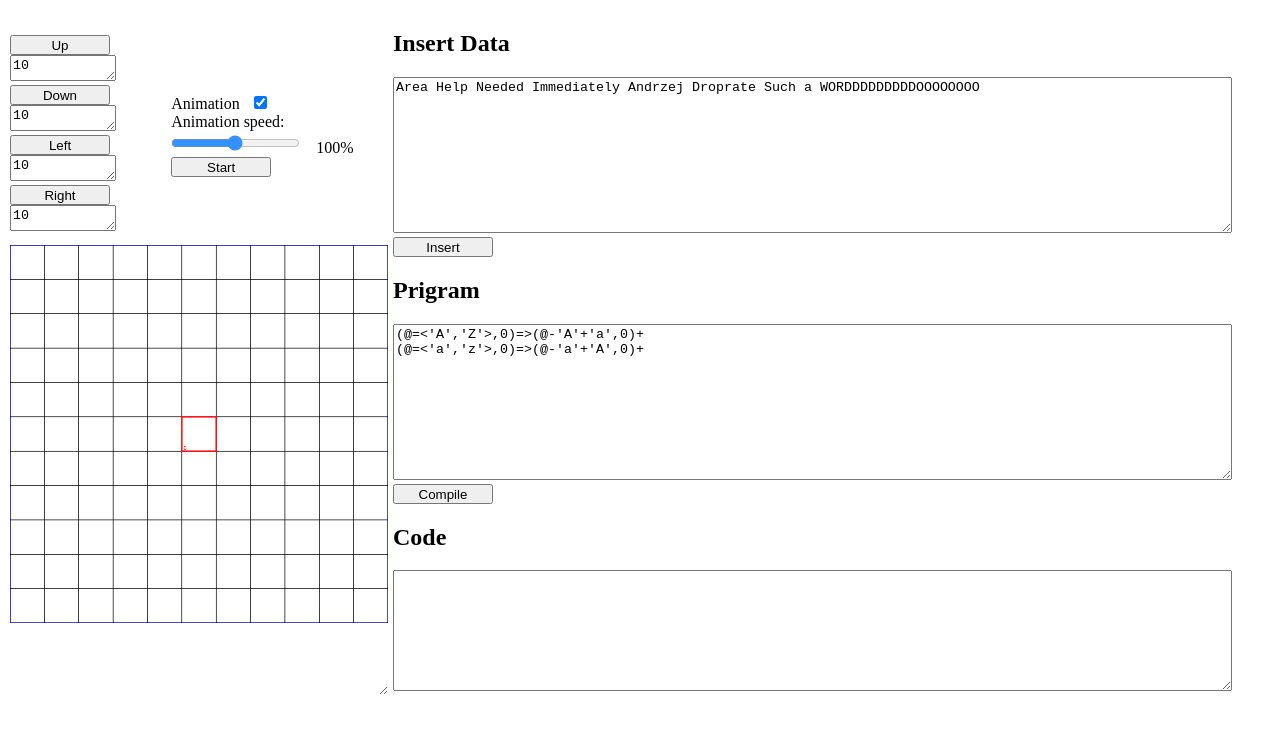
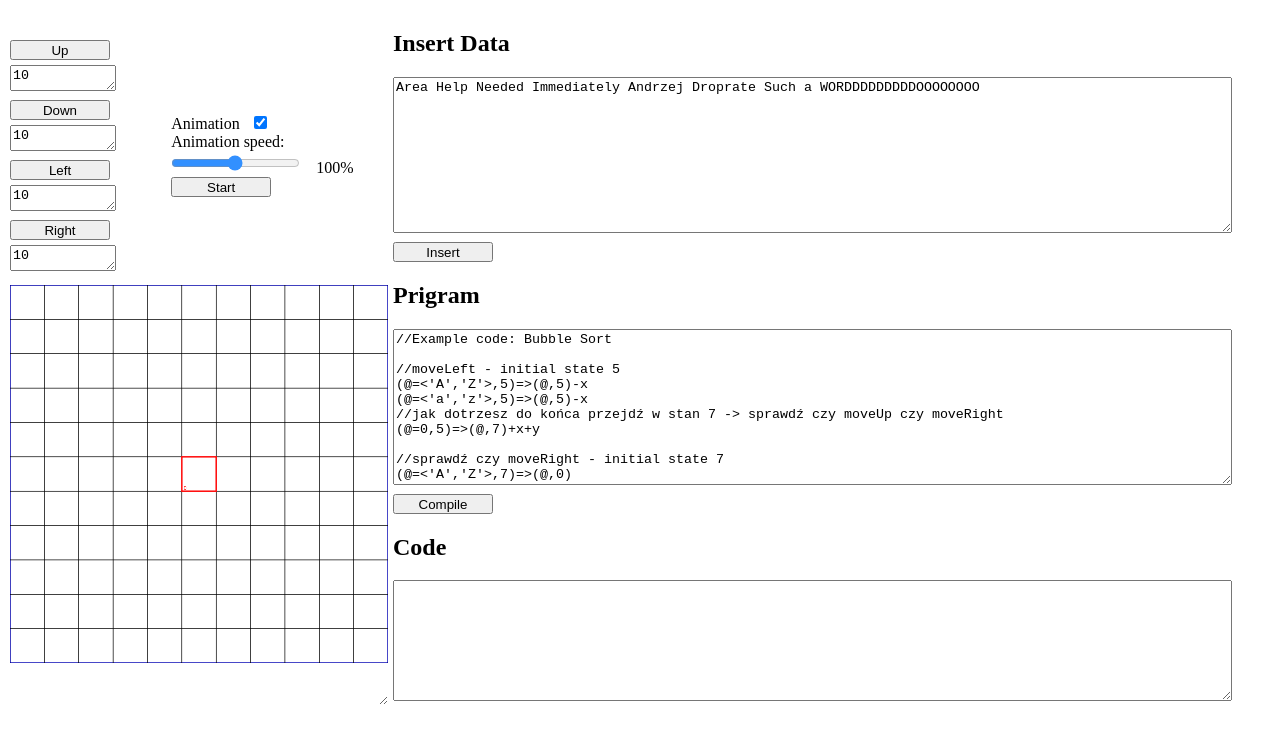
Before and after one commit to Derflin/TuringJS, a plain HTML site: page index.html in a window 1280 px wide. Drawn offline with Linux system fonts and the light colour scheme.

Commit message:
Code Update

```diff
--- a/index.html
+++ b/index.html
@@ -73,8 +73,89 @@
 			</div>
 			<div id="program">
 				<h2>Prigram</h2>
-				<textarea id="inputProgram">(@=<'A','Z'>,0)=>(@-'A'+'a',0)+
-(@=<'a','z'>,0)=>(@-'a'+'A',0)+</textarea>
+				<textarea id="inputProgram">
+//Example code: Bubble Sort
+
+//moveLeft - initial state 5
+(@=<'A','Z'>,5)=>(@,5)-x
+(@=<'a','z'>,5)=>(@,5)-x
+//jak dotrzesz do końca przejdź w stan 7 -> sprawdź czy moveUp czy moveRight
+(@=0,5)=>(@,7)+x+y
+
+//sprawdź czy moveRight - initial state 7
+(@=<'A','Z'>,7)=>(@,0)
+(@=<'a','z'>,7)=>(@,0)
+//sprawdź czy moveUp
+(@=0,7)=>(@,13)-y
+
+//moveUp - initial state 13
+(@=<'A','Z'>,13)=>(@,13)-y
+(@=<'a','z'>,13)=>(@,13)-y
+//jak dotrzesz do początku przejdź w stan 0 -> moveRight
+(@=0,13)=>(@,0)+y
+
+//exchange - initial state 99
+(@=<'A','Z'>,99)=>(@,101+@-'A')+y
+(@=<'a','z'>,99)=>(@,101+@-'A')+y
+(@=0,99)=>(@,100)+y
+
+(@=<'A','Z'>,S=<101,160>)=>(S-101+'A',201+@-'A')-y
+(@=<'a','z'>,S=<101,160>)=>(S-101+'A',201+@-'A')-y
+(@=0,S=<101,160>)=>(S-101+'A',200)-y
+(@=<'A','Z'>,100)=>(0,201+@-'A')-y
+(@=<'a','z'>,100)=>(0,201+@-'A')-y
+(@=0,100)=>(@,21)-y
+
+(@=0,21)=>(@,21)-x
+(@=<'A','Z'>,21)=>(@,5)
+(@=<'a','z'>,21)=>(@,5)
+
+(@=<'A','Z'>,S=<201,260>)=>(S-201+'A',99)+x
+(@=<'a','z'>,S=<201,260>)=>(S-201+'A',99)+x
+(@=0,S=<201,260>)=>(S-201+'A',99)+x
+(@=<'A','Z'>,S=200)=>(0,99)+x
+(@=<'a','z'>,S=200)=>(0,99)+x
+
+//check if exchange needed - initial state 0
+(@=<'A','Z'>,0)=>(@,1)+y
+(@=<'a','z'>,0)=>(@,1)+y
+(@=0,0)=>(@,0)
+
+(@=<'A','Z'>,1)=>(@,79)-y
+(@=<'a','z'>,1)=>(@,79)-y
+(@=0,1)=>(@,13)-y
+
+(@=<'A','Z'>,79)=>(@,301+@-'A')+y
+(@=<'a','z'>,79)=>(@,301+@-'a')+y
+(@=0,79)=>(@,300)+y
+
+(@=<'A','Z'>,S=<301,360>)=>(@,S-301-@+'A'+450)-y
+(@=<'a','z'>,S=<301,360>)=>(@,S-301-@+'a'+450)-y
+(@=0,S=<301,360>)=>(@,451)-y
+(@=<'A','Z'>,300)=>(@,449)-y
+(@=<'a','z'>,300)=>(@,449)-y
+(@=0,300)=>(@,21)-y
+
+(@=<'A','Z'>,S=<420,449>)=>(@,21)
+(@=<'a','z'>,S=<420,449>)=>(@,21)
+(@=0,S=<420,449>)=>(@,21)
+
+(@=<'A','Z'>,450)=>(@,79)+x
+(@=<'a','z'>,450)=>(@,79)+x
+(@=0,450)=>(@,79)+x
+
+(@=<'A','Z'>,S=<451,480>)=>(@,81)
+(@=<'a','z'>,S=<451,480>)=>(@,81)
+(@=0,S=<451,480>)=>(@,81)
+
+(@=0,81)=>(@,81)-x
+(@=<'A','Z'>,81)=>(@,85)
+(@=<'a','z'>,81)=>(@,85)
+
+(@=<'A','Z'>,85)=>(@,85)-x
+(@=<'a','z'>,85)=>(@,85)-x
+(@=0,85)=>(@,99)+x
+				</textarea>
 				<div id="compileLoader">
 					<div id="compileButtonDiv">
 						<button id="buttonCompile" onclick="compile()">Compile</button>
@@ -87,9 +168,6 @@
 				<textarea id="outputCode" readonly></textarea>
 			</div>
 		</div>
-
-
-
 	</div>
 	<script type="text/javascript" src="interface.js"></script>
 </body>
--- a/interface.css
+++ b/interface.css
@@ -43,6 +43,7 @@ body{
 	float:left;
 }
 #loaderDiv{
+	margin-top: 5px;
 	overflow: hidden;
 }
 
@@ -71,6 +72,7 @@ body{
 #moveUpButton,#moveDownAmount,#moveLeftAmount,#moveRightAmount
 {
 	margin: 0px;
+	margin-top: 5px;
 	height:20px;
 	width:100px
 }
```
Also changed, not shown: 1 other file.
